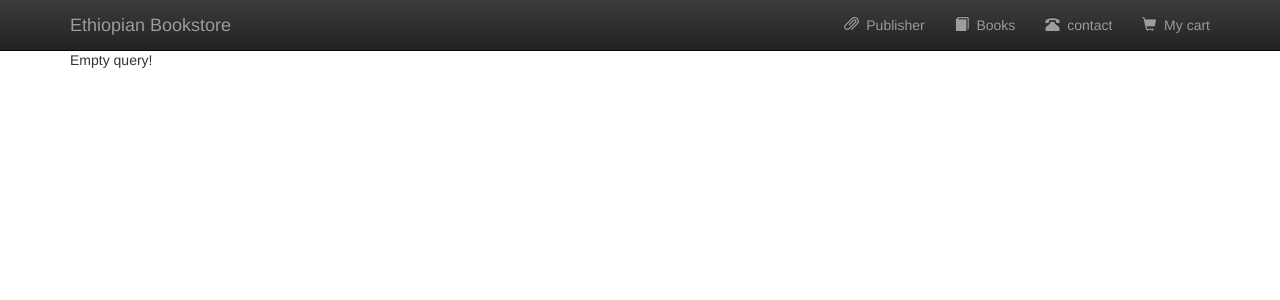
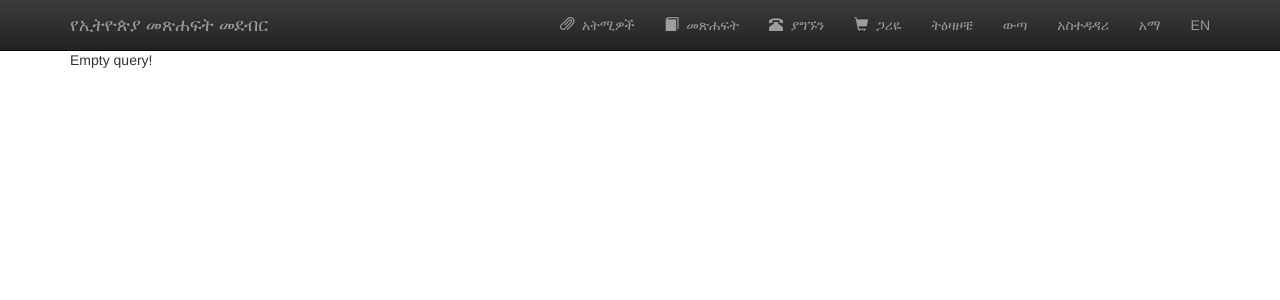
Before and after one commit to bereket-7/ethiobookstore, a PHP site: page /admin_edit.php in a window 1280 px wide. Shown: the top 300 px of the page. Run offline with PHP 8.4, Linux system fonts and the light colour scheme; a user stored in the database is signed in; some libraries are stand-ins or nearby versions.

Commit message:
feat: update header nav with auth i18n and flashes
Co-authored-by: Cursor <cursoragent@cursor.com>

```diff
--- a/bookstore/template/header.php
+++ b/bookstore/template/header.php
@@ -1,20 +1,17 @@
 <!DOCTYPE html>
-<html lang="en">
+<html lang="<?php echo e($_SESSION['lang'] ?? config('app.lang', 'am')); ?>">
 
 <head>
   <meta charset="utf-8">
   <meta http-equiv="X-UA-Compatible" content="IE=edge">
   <meta name="viewport" content="width=device-width, initial-scale=1">
-
-  <title><?php echo $title; ?></title>
-
+  <title><?php echo e($title ?? t('site_name')); ?></title>
   <link href="./bootstrap/css/bootstrap.min.css" rel="stylesheet">
   <link href="./bootstrap/css/bootstrap-theme.min.css" rel="stylesheet">
   <link href="./bootstrap/css/jumbotron.css" rel="stylesheet">
 </head>
 
 <body>
-
   <nav class="navbar navbar-inverse navbar-fixed-top">
     <div class="container">
       <div class="navbar-header">
@@ -24,36 +21,43 @@
           <span class="icon-bar"></span>
           <span class="icon-bar"></span>
         </button>
-        <a class="navbar-brand" href="index.php">Ethiopian Bookstore</a>
+        <a class="navbar-brand" href="index.php"><?php echo e(t('site_name')); ?></a>
       </div>
-
-      <!--/.navbar-collapse -->
       <div id="navbar" class="navbar-collapse collapse">
         <ul class="nav navbar-nav navbar-right">
-          <!-- link to publiser_list.php -->
-          <li><a href="publisher_list.php"><span class="glyphicon glyphicon-paperclip"></span>&nbsp; Publisher</a></li>
-          <!-- link to books.php -->
-          <li><a href="books.php"><span class="glyphicon glyphicon-book"></span>&nbsp; Books</a></li>
-          <!-- link to contacts.php -->
-          <li><a href="contact.php"><span class="glyphicon glyphicon-phone-alt"></span>&nbsp; contact</a></li>
-          <!-- link to shopping cart -->
-          <li><a href="cart.php"><span class="glyphicon glyphicon-shopping-cart"></span>&nbsp; My cart</a></li>
+          <li><a href="publisher_list.php"><span class="glyphicon glyphicon-paperclip"></span>&nbsp; <?php echo e(t('nav_publishers')); ?></a></li>
+          <li><a href="books.php"><span class="glyphicon glyphicon-book"></span>&nbsp; <?php echo e(t('nav_books')); ?></a></li>
+          <li><a href="contact.php"><span class="glyphicon glyphicon-phone-alt"></span>&nbsp; <?php echo e(t('nav_contact')); ?></a></li>
+          <li><a href="cart.php"><span class="glyphicon glyphicon-shopping-cart"></span>&nbsp; <?php echo e(t('nav_cart')); ?></a></li>
+          <?php if (customer_logged_in()): ?>
+            <li><a href="my_orders.php"><?php echo e(t('nav_orders')); ?></a></li>
+            <li><a href="logout.php"><?php echo e(t('nav_logout')); ?></a></li>
+          <?php else: ?>
+            <li><a href="login.php"><?php echo e(t('nav_login')); ?></a></li>
+            <li><a href="register.php"><?php echo e(t('nav_register')); ?></a></li>
+          <?php endif; ?>
+          <?php if (admin_logged_in()): ?>
+            <li><a href="admin_book.php"><?php echo e(t('nav_admin')); ?></a></li>
+          <?php endif; ?>
+          <li><a href="lang.php?lang=am">አማ</a></li>
+          <li><a href="lang.php?lang=en">EN</a></li>
         </ul>
       </div>
     </div>
   </nav>
-  <?php
-  if (isset($title) && $title == "Index") {
-  ?>
-    <!-- Main jumbotron for a primary marketing message or call to action -->
+  <?php if (isset($title) && $title === 'Index'): ?>
     <div class="jumbotron">
       <div class="container"><br><br><br>
-        <h1>እንኳን ወደ መፅሃፍ መደብራችን ደና መጡ</h1>
-        <p class="lead">የተለያዩ የኢትዮጽያ መፅሃፎች ያገኛሉ</p>
-        <p></p>
+        <h1><?php echo e(t('hero_title')); ?></h1>
+        <p class="lead"><?php echo e(t('hero_lead')); ?></p>
       </div>
     </div>
-  <?php
-  } ?>
+  <?php endif; ?>
 
   <div class="container" id="main">
+    <?php if ($msg = flash_get('success')): ?>
+      <div class="alert alert-success"><?php echo e($msg); ?></div>
+    <?php endif; ?>
+    <?php if ($msg = flash_get('error')): ?>
+      <div class="alert alert-danger"><?php echo e($msg); ?></div>
+    <?php endif; ?>
```
